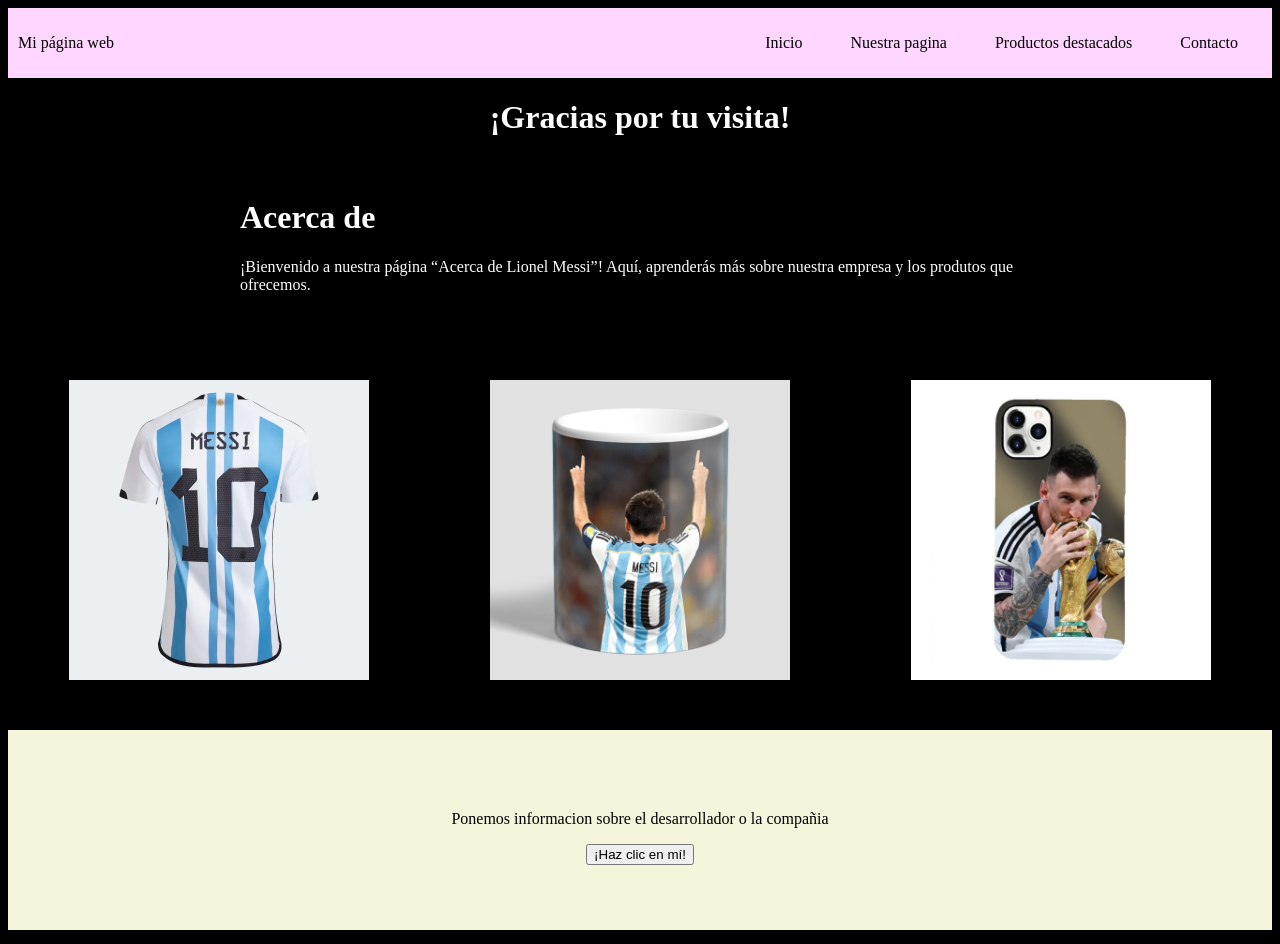
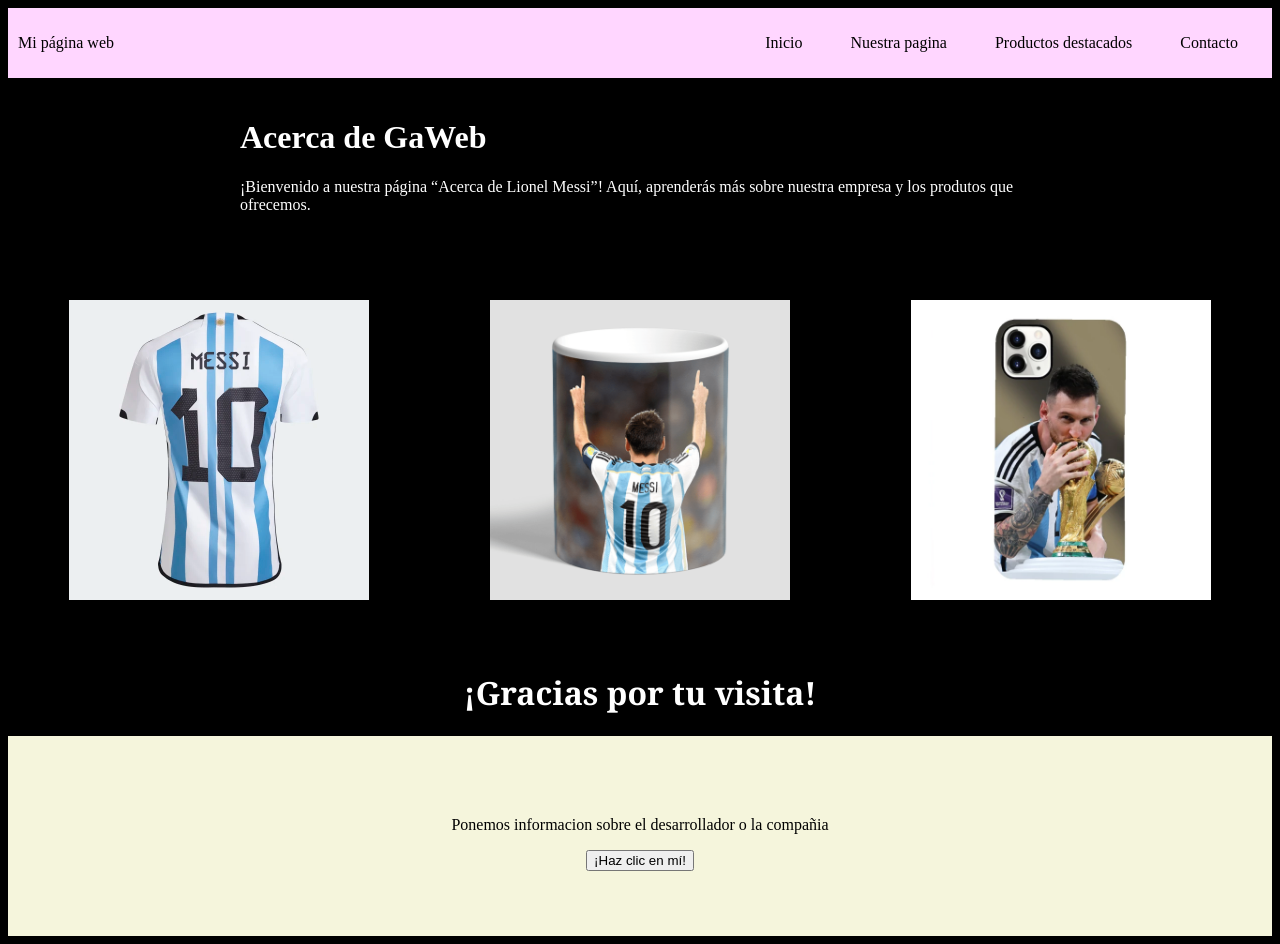
Before and after one commit to Gaaeetanoo/miprimerapagina, a plain HTML site: page Nuestra pagina.html in a window 1280 px wide. Drawn offline with Linux system fonts and the light colour scheme.

Commit message:
mi segunda confirmacion de actualizacion

```diff
--- a/Nuestra pagina.html
+++ b/Nuestra pagina.html
@@ -18,17 +18,18 @@
               <button class="button-menu-toggle">Menu</button>
             </header>
             <main>
-                <div class="greeting">
-                    <h1>¡Gracias por tu visita!</h1>
-                </div>
+
                 <div class="container">
-                    <h1>Acerca de</h1>
+                    <h1>Acerca de GaWeb</h1>
                     <p>¡Bienvenido a nuestra página “Acerca de Lionel Messi”! Aquí, aprenderás más sobre nuestra empresa y los produtos que ofrecemos.</p>
                 </div>
                 <div class="img-container">
                     <img src="img/2c9a5c4a4eac470b8ecfaeca012c625d_9366.webp" alt="Esta es una remera de Messi con la seleccion campeona de 2022" width="300px" height="300px"/>
                     <img src="img/messi1b1-8efec486738229129e16406312342757-640-0.png" alt="Esta es una taza de Messi para que puedas tomar lo que vos quieras ella" width="300px" height="300px"/>
                     <img src="img/whatsapp-image-2022-12-19-at-12-23-13-11-a1fd1a465ec838e7e516714649790824-640-0.webp" alt="Esta es una funda de Messi para tu celular (se puede personalizar como quieras y para cualquier telefono)" width="300px" height="300px" />
+                </div>
+                <div class="greeting">
+                    <h1>¡Gracias por tu visita!</h1>
                 </div>
     </main>
     <footer>
--- a/style.css
+++ b/style.css
@@ -111,6 +111,7 @@
 
 .greeting{
   text-align: center;
+  font-family: Georgia, Times, 'Times New Roman', serif;
 }
 
 /*---------------------------------------------------------------- */
```
